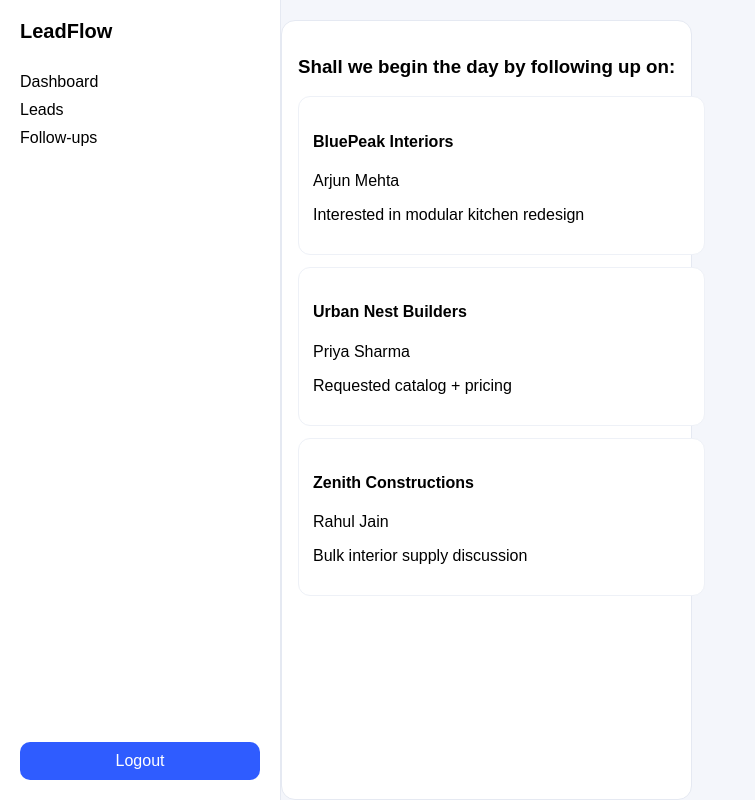
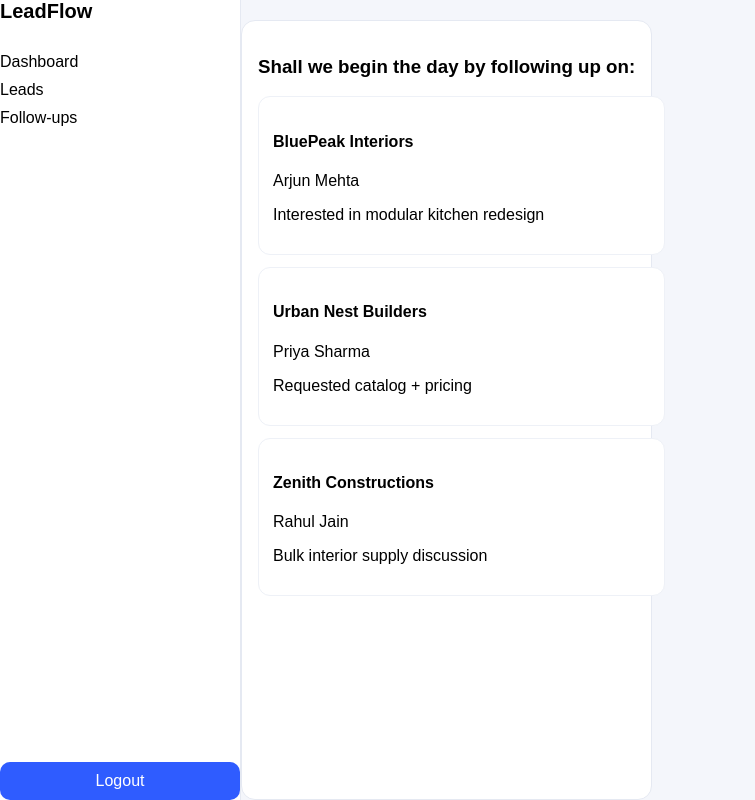
Before and after one commit to stirr3dz3phyr-ship-it/LeadFlow-WarMachine, a React (Vite) app: page / in a window 1280 px wide. Shown: the whole page, without its empty margins (0-755 px from the left). Built offline with nearby package versions, Linux system fonts and the light colour scheme.

Commit message:
Update styles.css

```diff
--- a/src/styles.css
+++ b/src/styles.css
@@ -13,6 +13,7 @@ html, body {
 /* APP = SIMPLE 2 COLUMN LAYOUT */
 .app {
   display: flex;
+  width: 100vw;
   height: 100vh;
   overflow: hidden;
 }
@@ -25,7 +26,8 @@ html, body {
 
   display: flex;
   flex-direction: column;
-  padding: 20px;
+
+  height: 100vh;
 }
 
 /* MAIN = ONLY SCROLL AREA */
```
